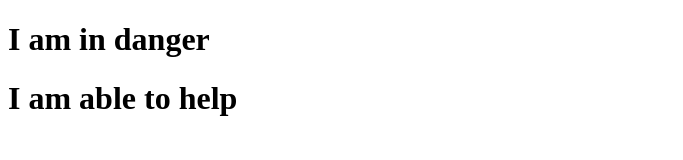
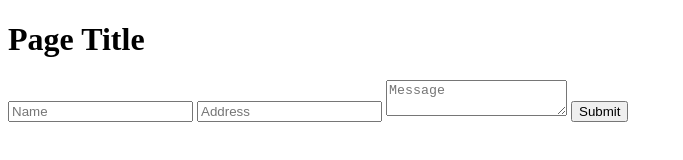
Before and after one commit to rmahal/disaster-relief-1, a website: page views/index.html in a window 1280 px wide. Shown: the whole page, without its empty margins (0-683 px from the left). Drawn offline with Linux system fonts and the light colour scheme.

Commit message:
Files linked

```diff
--- a/views/index.html
+++ b/views/index.html
@@ -5,12 +5,21 @@
     <meta charset="UTF-8">
     <meta name="viewport" content="width=device-width, initial-scale=1.0">
     <meta http-equiv="X-UA-Compatible" content="ie=edge">
+
+    <link rel="stylesheet" type="text/css" href="../public/styles/style.css">
+    <script src="../public/scripts/app.js"></script>
     <title>Document</title>
 </head>
 
 <body>
-    <h1>I am in danger</h1>
-    <h1>I am able to help</h1>
+    <h1>Page Title</h1>
+    <div id="map"></div>
+    <form>
+            <input id="name" type="text" name="name" placeholder="Name">
+            <input id="address" type="text" name="address" placeholder="Address">
+            <textarea id="message" type="text" name="message" placeholder="Message"></textarea>
+            <input id="submit" type="submit" value="Submit">
+        </form>
 </body>
 
 </html>
```
